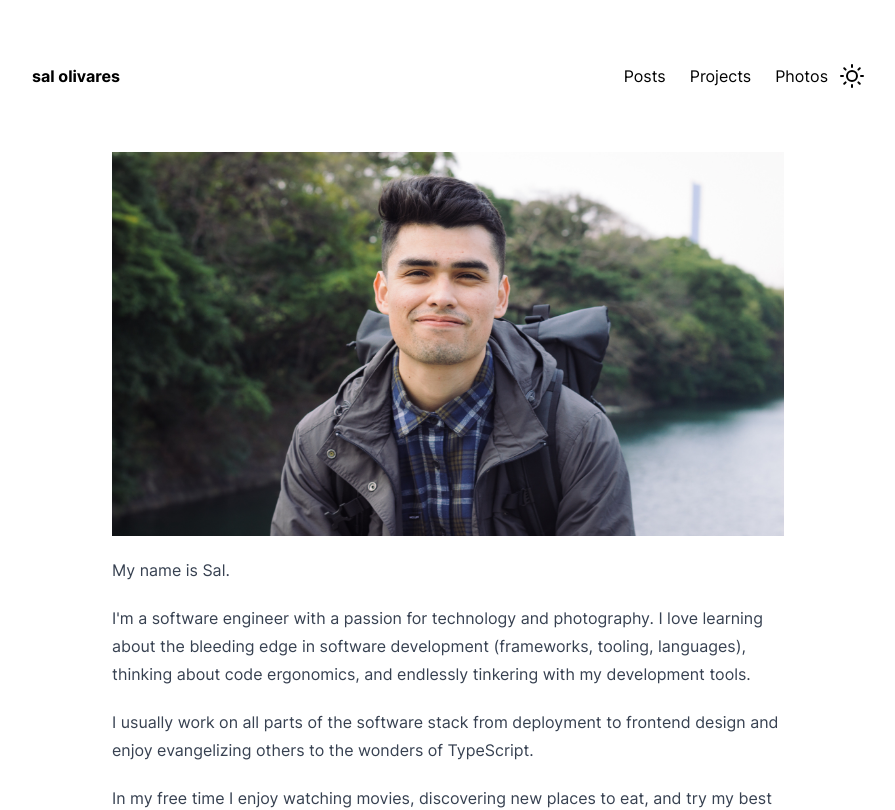
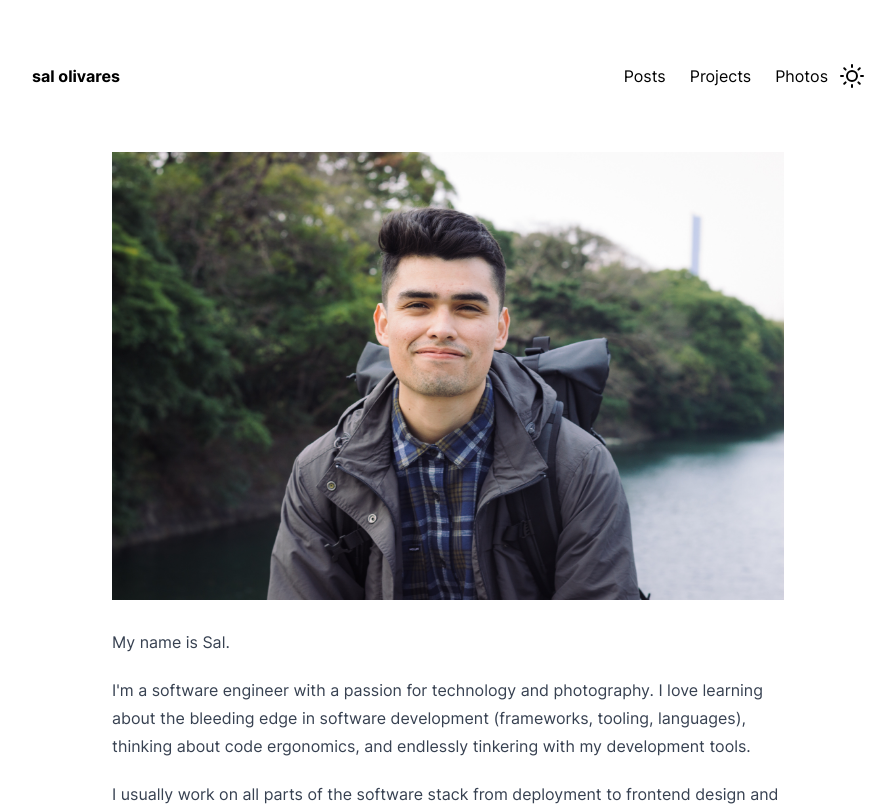
Before and after one commit to salolivares/salolivares.com, a Next.js app: page /about in a window 1280 px wide. Shown: the top 810 px of the page, without its empty margins (192-1087 px from the left). Built offline with nearby package versions, Linux system fonts and the light colour scheme.

Commit message:
fix image

```diff
--- a/pages/about.tsx
+++ b/pages/about.tsx
@@ -1,16 +1,14 @@
 import Image from 'next/image';
 import Container from '../components/Container';
 import Content from '../components/Content';
+
+const ASPECT_RATIO = 2048 / 1365;
 
 const AboutPage = () => (
   <Container title="About | Sal Olivares">
     <div className="max-w-2xl mx-auto mb-16">
       <Content>
-        <div className="h-96">
-          <div className="relative w-full h-full">
-            <Image alt="Sal Olivares" src="/static/images/sal.jpg" layout="fill" objectFit="cover" />
-          </div>
-        </div>
+        <Image alt="Sal Olivares" src="/static/images/sal.jpg" height={500} width={500 * ASPECT_RATIO} />
         <p>My name is Sal.</p>
         <p>
           I&apos;m a software engineer with a passion for technology and photography. I love learning about the bleeding
```
